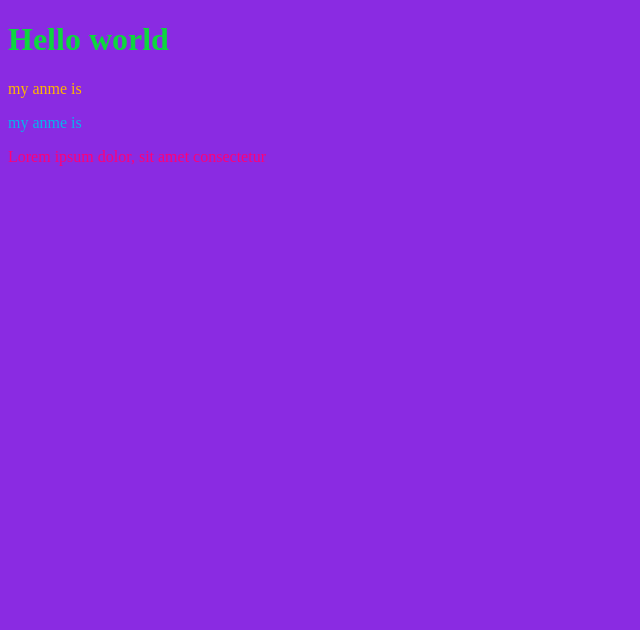
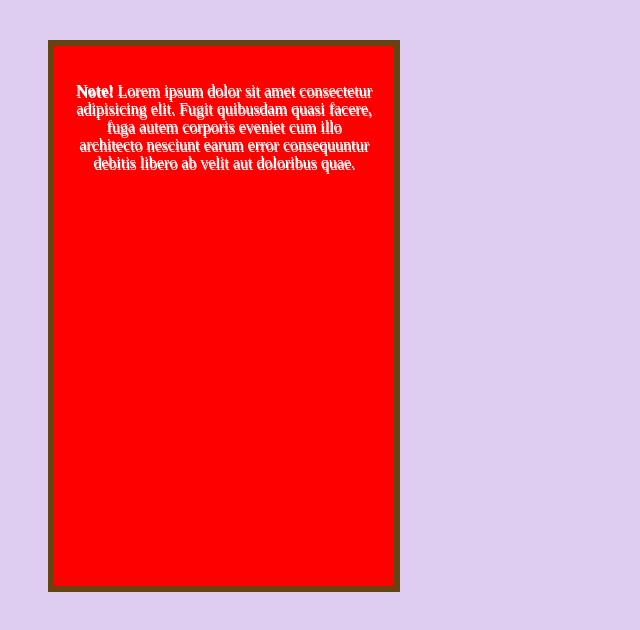
Before and after one commit to shubham21221/Learning-Notes, a plain HTML site: page web site/index.html in a window 1280 px wide. Shown: the whole page, without its empty margins (0-640 px from the left). Drawn offline with Linux system fonts and the light colour scheme.

Commit message:
adding css file

```diff
--- a/web site/index.html
+++ b/web site/index.html
@@ -152,12 +152,17 @@ src="https://youtu.be/vM7O3_21g_o" frameborder="0"></iframe>
 </head>
 
 <body>
-    <h1>Hello world</h1>
+    <!-- <h1>Hello world</h1>
     <div class="hadding">
-        <p id="name1">my anme is </p>
-        <p id="name2">my anme is </p>
+        <p id="name1">my name is pgg </p>
+        <p id="name2">my name is </p>
         <p id="name3">Lorem ipsum dolor, sit amet consectetur</p>
-    </div>
+    </div> -->
+<div>
+    <p><b> Note! </b>Lorem ipsum dolor sit amet consectetur adipisicing elit. Fugit quibusdam quasi facere, fuga autem corporis eveniet cum illo architecto nesciunt earum error consequuntur debitis libero ab velit aut doloribus quae.</p>
+
+</div>
+
 </body>
 
 </html>
--- a/web site/style.css
+++ b/web site/style.css
@@ -1,7 +1,7 @@
-body{
-    background-color: blueviolet;
+ body{
+    background-color: rgb(223, 204, 241);
 }
-
+/*
 h1{
     color: rgb(14, 215, 61);
 }
@@ -25,4 +25,52 @@ div{
 #name3{
     color: rgb(255, 0, 119);
 
+} */
+
+
+/* 11 apr  */
+
+div{
+    background-color: rgb(35, 222, 222);
+    color: white;
+    margin-top: 50px;
+    margin-left: 100px;
+    margin-right: 80px;
+
+
+    border: 8px solid red;
+    border-top: 40px solid red;
+    border-bottom: 40px solid red;
+
+    padding-right: 40px;
+     width: 300px;
+    height: 200px;
+
+
+    margin: 0 auto;
+
+    max-width: 500px;
+    min-height: 500px;
+    background: red;
+
+    padding: 20px;
+    border: 6px solid rgb(102, 68, 18);
+    margin: 40px;
+
+
+    text-align: justify;
+    text-align: left;
+    text-align:  right;
+    text-align: center;
+
+    text-transform: capitalize;
+    text-transform: uppercase ;
+    text-transform: lowercase;
+    text-transform: none;
+
+
+    text-shadow: 1px 2px ;
+    word-wrap: initial;
+    direction: ltr;
+
 }
```
